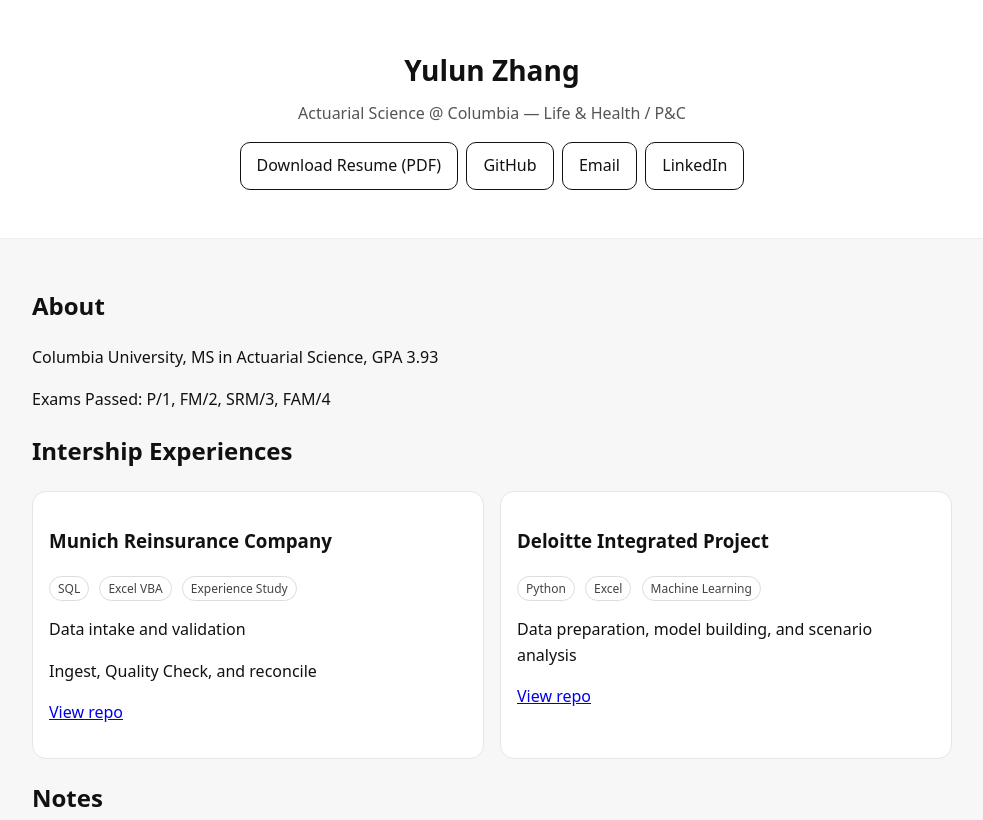
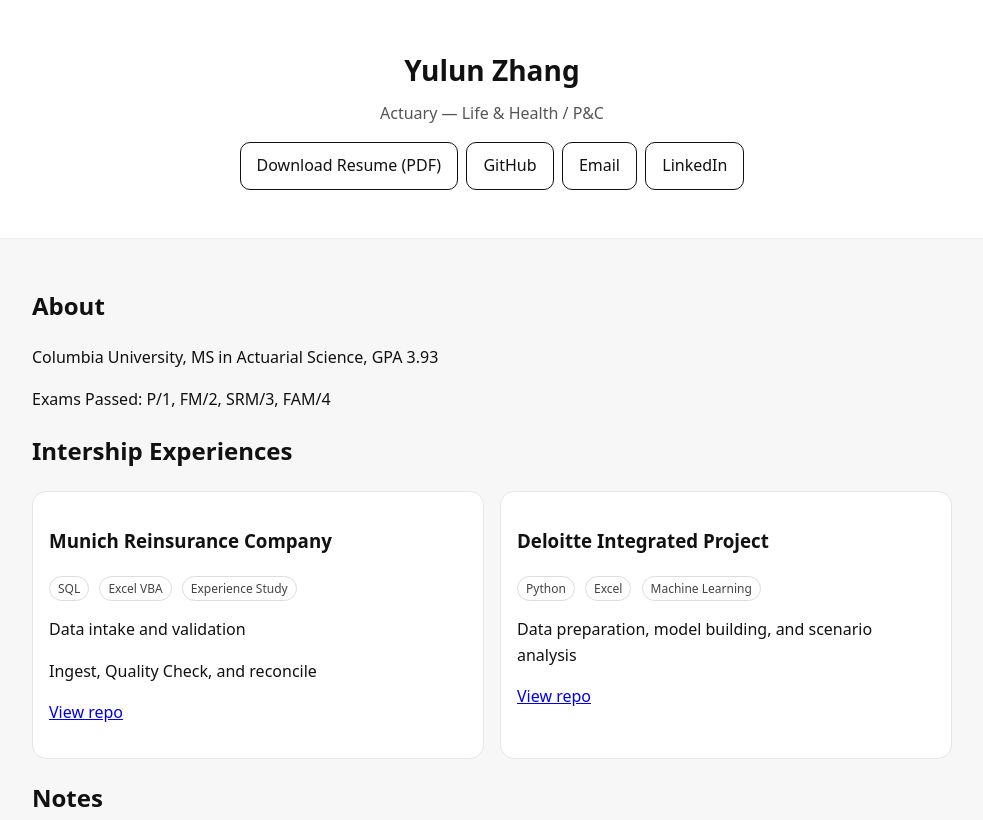
Before and after one commit to ZhangYL1106/ZhangYL1106.github.io, a plain HTML site: page index.html in a window 1280 px wide. Shown: the top 820 px of the page, without its empty margins (148-1131 px from the left). Drawn offline with Linux system fonts and the light colour scheme.

Commit message:
Update index.html

```diff
--- a/index.html
+++ b/index.html
@@ -20,7 +20,7 @@
 <body>
   <header>
     <h1>Yulun Zhang</h1>
-    <p class="sub">Actuarial Science @ Columbia — Life & Health / P&C </p>
+    <p class="sub">Actuary — Life & Health / P&C </p>
     <a class="btn" href="/assets/Resume-Yulun Zhang.pdf" target="_blank">Download Resume (PDF)</a>
     &nbsp;<a class="btn" href="https://github.com/ZhangYL1106" target="_blank">GitHub</a>
     &nbsp;<a class="btn" href="mailto:yz4928@columbia.edu">Email</a>
```
